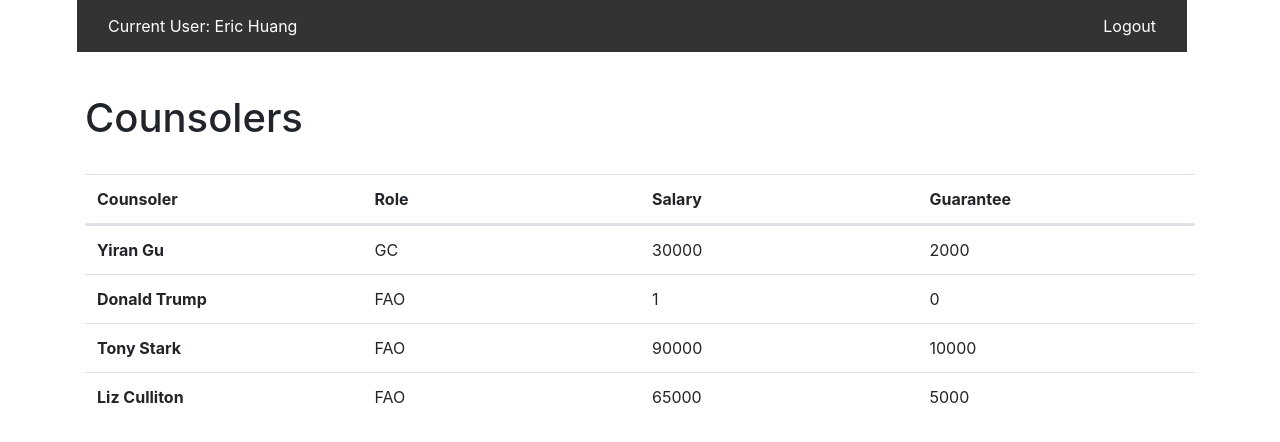
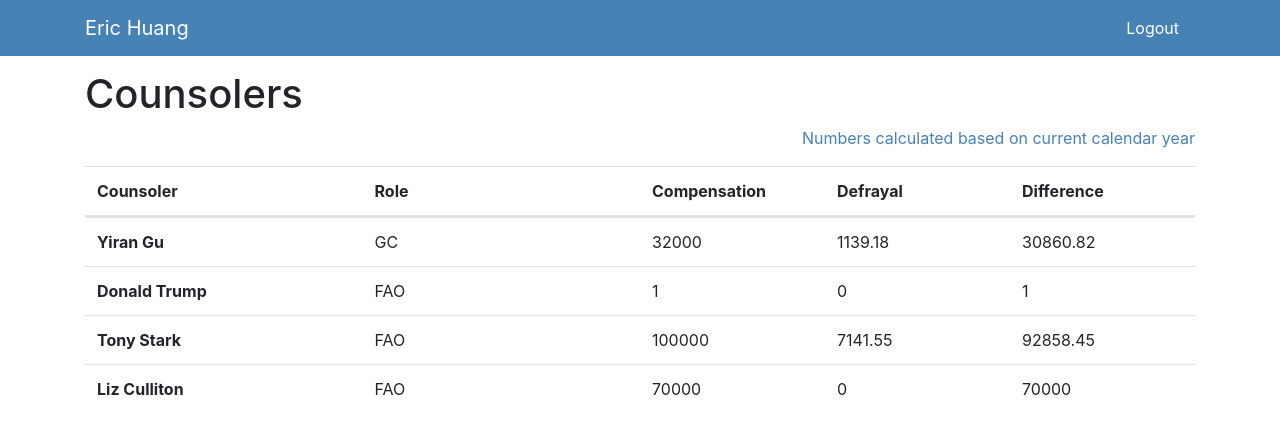
Before and after one commit to shakerspear/igproj, a Django app: page / in a window 1280 px wide. Shown: the top 442 px of the page. Run offline with Django 3.2, Linux system fonts and the light colour scheme; a user stored in the database is signed in; data comes from the database, SQL or seed files in the repository; both versions use the stored data as it was after the commit; some libraries are stand-ins or nearby versions.

Commit message:
2nd optimization. added sorting , redid index page for yearly refrayal

```diff
--- a/ipcost/costcomp/models.py
+++ b/ipcost/costcomp/models.py
@@ -22,6 +22,29 @@ class Counsoler(models.Model):
     @property
     def total(self):
         return self.salary + self.guaranteed
+
+    @property
+    def curYearCost(self):
+        startDate = date(date.today().year, 1, 1)
+        endDate = date(date.today().year, 12, 31)
+        if self.level == 'FAO':
+            enrollments = Enrollment.objects.filter(fao__id=self.id, packStart__lt=endDate, packEnd__gt=startDate)
+        elif self.level == 'GC':
+            enrollments = Enrollment.objects.filter(gc__id=self.id, packStart__lt=endDate, packEnd__gt=startDate)
+        #calculate total cost for certain period of time
+        totalCost = 0
+        for enrollment in enrollments:
+            enrollment.var = enrollment.cost(self, startDate, endDate)
+            totalCost += enrollment.var
+        return totalCost
+
+    @property
+    def compDefrDiff(self):
+        return self.total - self.curYearCost
+
+
+
+
 
     def __str__(self):
         return f'{self.level} {self.first} {self.last}'
--- a/ipcost/costcomp/static/costcomp/index.css
+++ b/ipcost/costcomp/static/costcomp/index.css
@@ -2,10 +2,10 @@ body {margin:70px;}
 
 ul {
 list-style-type: none;
-margin: -8px;
+margin: 0;
 padding: 0;
 overflow: hidden;
-background-color: #333;
+background-color: steelblue;
 position: fixed;
 top: 0;
 width: 100%;
@@ -27,5 +27,5 @@ text-decoration: none;
 li a:hover {
 text-decoration:none;
 color:white;
-background-color: #111;
+background-color: #264662;
 }
--- /dev/null
+++ b/ipcost/costcomp/static/costcomp/sorting.js
@@ -0,0 +1,109 @@
+function sortAlf(n) {
+  var table, rows, switching, i, x, y, shouldSwitch, dir, switchcount = 0;
+  table = document.getElementById("myTable");
+  switching = true;
+  //Set the sorting direction to ascending:
+  dir = "asc";
+  /*Make a loop that will continue until
+  no switching has been done:*/
+  while (switching) {
+    //start by saying: no switching is done:
+    switching = false;
+    rows = table.rows;
+    /*Loop through all table rows (except the
+    first, which contains table headers):*/
+    for (i = 1; i < (rows.length - 1); i++) {
+      //start by saying there should be no switching:
+      shouldSwitch = false;
+      /*Get the two elements you want to compare,
+      one from current row and one from the next:*/
+      x = rows[i].getElementsByTagName("TD")[n];
+      y = rows[i + 1].getElementsByTagName("TD")[n];
+      /*check if the two rows should switch place,
+      based on the direction, asc or desc:*/
+      if (dir == "asc") {
+        if (x.innerHTML.toLowerCase() > y.innerHTML.toLowerCase()) {
+          //if so, mark as a switch and break the loop:
+          shouldSwitch= true;
+          break;
+        }
+      } else if (dir == "desc") {
+        if (x.innerHTML.toLowerCase() < y.innerHTML.toLowerCase()) {
+          //if so, mark as a switch and break the loop:
+          shouldSwitch = true;
+          break;
+        }
+      }
+    }
+    if (shouldSwitch) {
+      /*If a switch has been marked, make the switch
+      and mark that a switch has been done:*/
+      rows[i].parentNode.insertBefore(rows[i + 1], rows[i]);
+      switching = true;
+      //Each time a switch is done, increase this count by 1:
+      switchcount ++;
+    } else {
+      /*If no switching has been done AND the direction is "asc",
+      set the direction to "desc" and run the while loop again.*/
+      if (switchcount == 0 && dir == "asc") {
+        dir = "desc";
+        switching = true;
+      }
+    }
+  }
+}
+
+
+
+
+function sortNum(n) {
+  var table, rows, switching, i, x, y, shouldSwitch,dir,switchcount=0;
+  table = document.getElementById("myTable");
+  switching = true;
+  dir = "asc";
+  /*Make a loop that will continue until
+  no switching has been done:*/
+  while (switching) {
+    //start by saying: no switching is done:
+    switching = false;
+    rows = table.rows;
+    /*Loop through all table rows (except the
+    first, which contains table headers):*/
+    for (i = 1; i < (rows.length - 1); i++) {
+      //start by saying there should be no switching:
+      shouldSwitch = false;
+      /*Get the two elements you want to compare,
+      one from current row and one from the next:*/
+      x = rows[i].getElementsByTagName("TD")[n];
+      y = rows[i + 1].getElementsByTagName("TD")[n];
+      //check if the two rows should switch place:
+      if (dir == "asc") {
+      if (Number(x.innerHTML) > Number(y.innerHTML)) {
+        //if so, mark as a switch and break the loop:
+        shouldSwitch = true;
+        break;
+      }
+    }else if (dir == "desc") {
+        if (Number(x.innerHTML) < Number(y.innerHTML)) {
+          //if so, mark as a switch and break the loop:
+          shouldSwitch = true;
+          break;
+        }
+      }
+    }
+    if (shouldSwitch) {
+      /*If a switch has been marked, make the switch
+      and mark that a switch has been done:*/
+      rows[i].parentNode.insertBefore(rows[i + 1], rows[i]);
+      switching = true;
+        switchcount ++;
+    }else {
+      /*If no switching has been done AND the direction is "asc",
+      set the direction to "desc" and run the while loop again.*/
+      if (switchcount == 0 && dir == "asc") {
+        dir = "desc";
+        switching = true;
+      }
+    }
+  }
+}
--- a/ipcost/costcomp/templates/costcomp/index.html
+++ b/ipcost/costcomp/templates/costcomp/index.html
@@ -1,50 +1,54 @@
 {% extends "costcomp/base.html" %}
 {% load static %}
+{% load humanize %}
 
 {% block link %}
-<link rel="stylesheet" href="{% static "costcomp/index.css" %}"/>
+<script src="{% static "costcomp/sorting.js" %}"></script>
 {% endblock %}
 
+{% block style %}
+body {
+margin:70px;
+}
+{% endblock %}
 
 {% block title %}
 Counsoler List
 {% endblock %}
 
 {% block body %}
-<nav class="navbar navbar-default fixed-top">
+    <nav style="background-color:steelblue;" class="navbar navbar-expand-lg fixed-top">
         <div class="container">
 
-        <ul class="col-12">
-
-            <li><div>Current User: {{user.first_name}} {{user.last_name}}</div></li>
-            <li class="float-right"><a href="{% url 'logout' %}">Logout</a></li>
-        </ul>
+            <div class="navbar-brand text-white">{{user.first_name}} {{user.last_name}}</div>
+            <div class="nav-item"><a class="nav-link text-white" href="{% url 'logout' %}">Logout</a></div>
         </div>
     </nav>
     <div class= "container">
 
-        <br/>
         <h1>Counsolers</h1>
-        <br/>
-        <table class="table table-hover">
+        <p style="float:right; color:steelblue;">Numbers calculated based on current calendar year</p>
+        <table id="myTable" class="table table-hover">
             <thead>
                 <tr class="d-flex">
-                    <th scope="col" class="col-3">Counsoler</th>
-                    <th scope="col" class="col-3">Role</th>
-                    <th scope="col" class="col-3">Salary</th>
-                    <th scope="col" class="col-3">Guarantee</th>
+                    <th scope="col" class="col-3" onclick="sortAlf(0)">Counsoler</th>
+                    <th scope="col" class="col-3" onclick="sortAlf(1)">Role</th>
+                    <th scope="col" class="col-2" onclick="sortNum(2)">Compensation</th>
+                    <th scope="col" class="col-2" onclick="sortNum(3)">Defrayal</th>
+                    <th scope="col" class="col-2" onclick="sortNum(4)">Difference</th>
                 </tr>
             </thead>
             <tbody>
             {% for counsoler in counsolers %}
             <a href="{% url 'counsoler' counsoler.id %}">
             <tr class="d-flex" onclick="window.location='{{counsoler.id}}';">
-                <th scope="row" class="col-3">
-                    {{counsoler.first}} {{counsoler.last}}
-                </th>
+                <td scope="row" class="col-3">
+                   <b> {{counsoler.first}} {{counsoler.last}}</b>
+                </td>
                 <td class="col-3">{{counsoler.level}}</td>
-                <td class="col-3">{{counsoler.salary}}</td>
-                <td class="col-3">{{counsoler.guaranteed}}</td>
+                <td class="col-2">{{counsoler.total}}</td>
+                <td class="col-2">{{counsoler.curYearCost}}</td>
+                <td class="col-2">{{counsoler.compDefrDiff}}</td>
             </tr>
             {% endfor %}
             </tbody>
```
Also changed, not shown: ipcost/db.sqlite3. Lines whose indentation alone changed are shown as unchanged.
